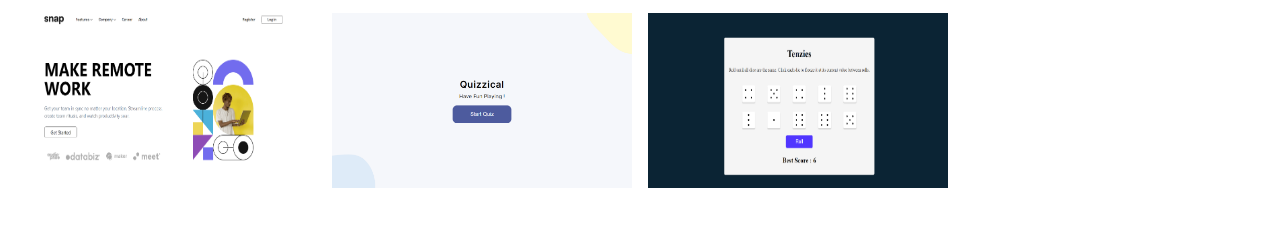
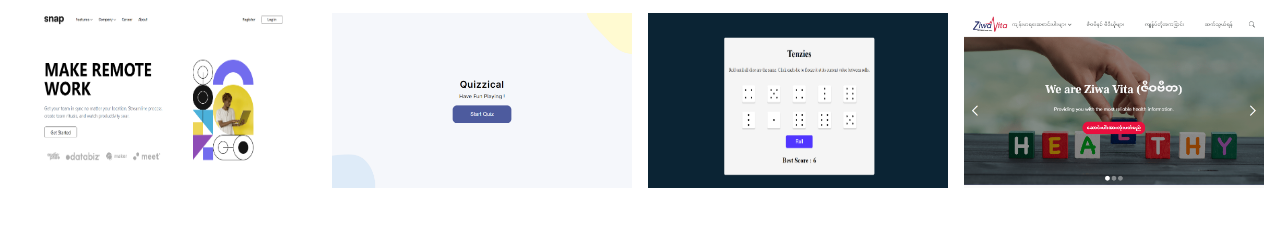
Before and after one commit to NHWai/img-for-portfolio, a plain HTML site: page index.html in a window 1280 px wide. Shown: the part 281-508 px from the top of the page. Drawn offline with Linux system fonts and the light colour scheme.

Commit message:
one img added

```diff
--- a/index.html
+++ b/index.html
@@ -17,6 +17,7 @@
       <img src="./img/product-landing-page.png" alt="" />
       <img src="./img/quizzical-react.png" alt="" />
       <img src="./img/tenzies-react.png" alt="" />
+      <img src="./img/ziwa-vita.png" alt="" />
     </div>
   </body>
 </html>
```
